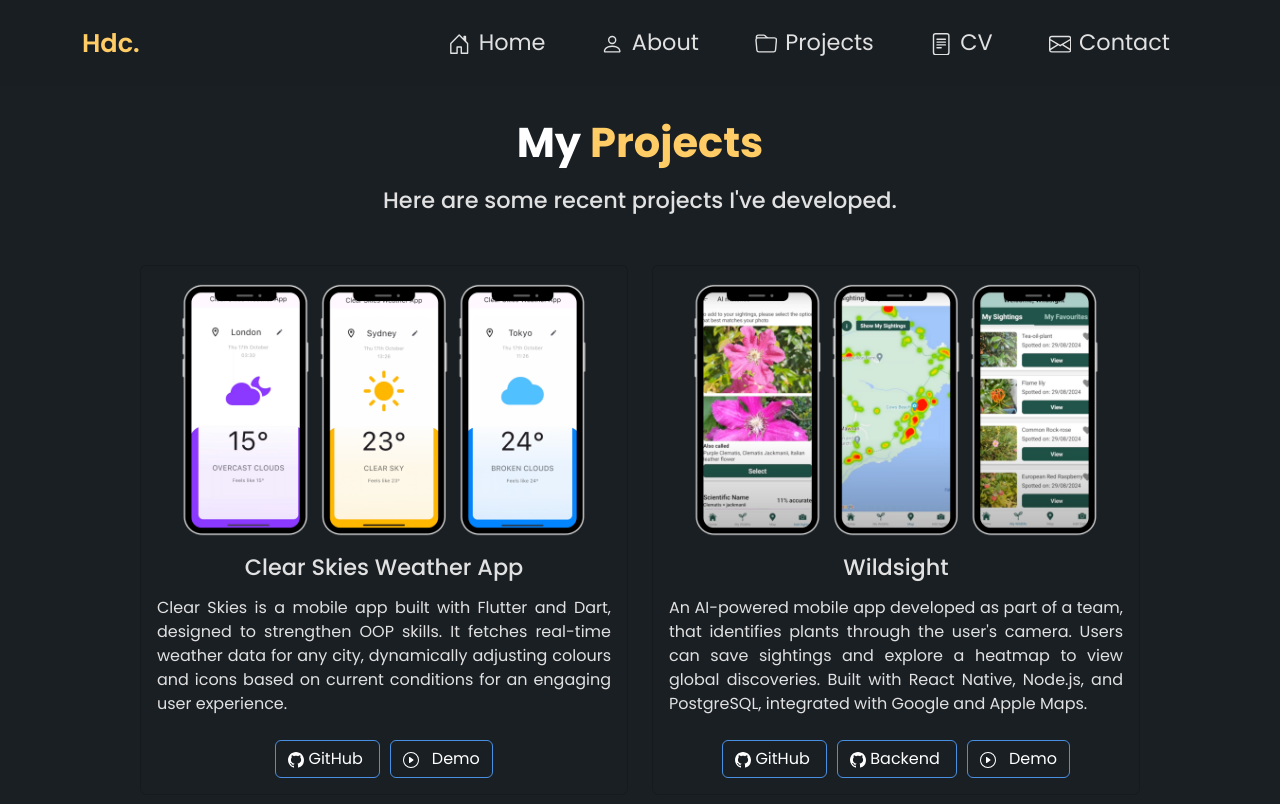
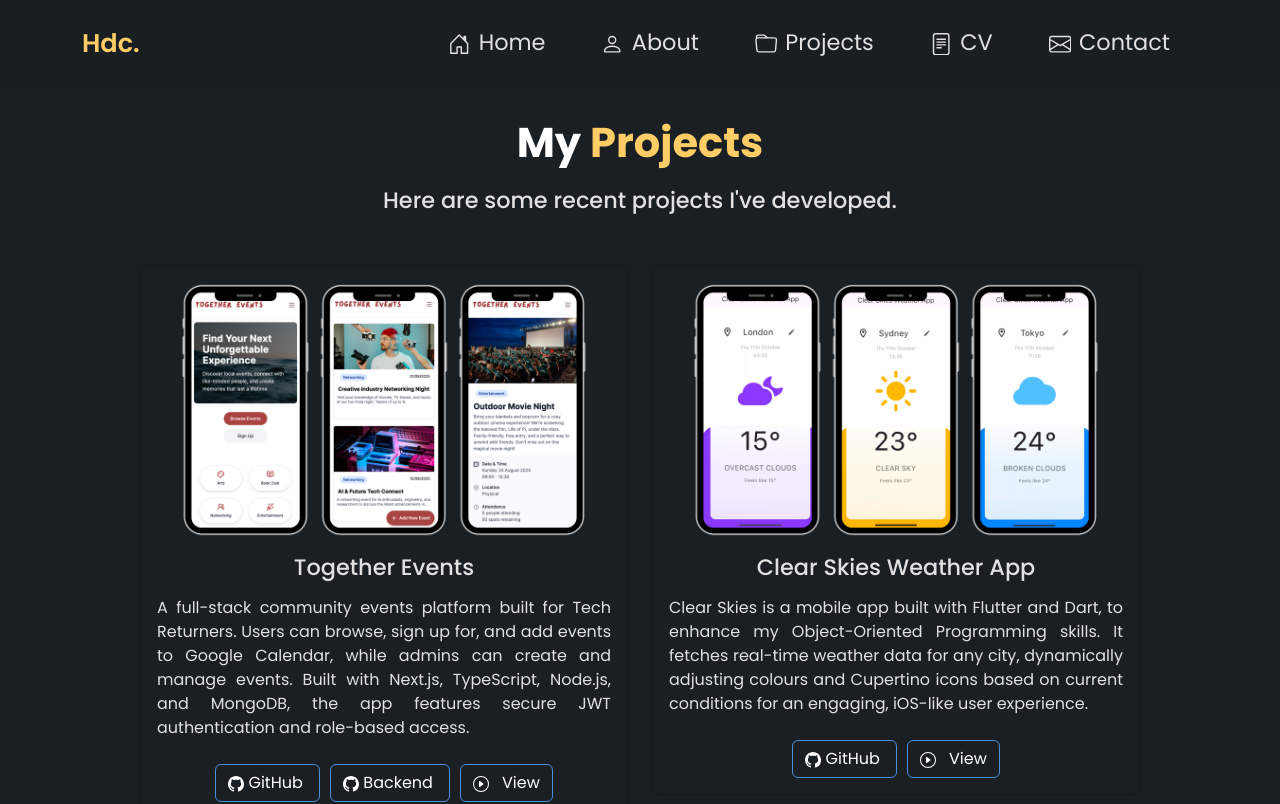
Before and after one commit to hannahchapman79/hannah-chapman-portfolio, a React (Create React App) app: page /projects in a window 1280 px wide. Shown: the top 804 px of the page. Built offline with nearby package versions, Linux system fonts and the light colour scheme.

Commit message:
Adds together events project to portfolio

```diff
--- a/src/components/projects/ProjectCard.jsx
+++ b/src/components/projects/ProjectCard.jsx
@@ -46,7 +46,7 @@ function ProjectCard(props) {
                     target="_blank"
                     style={{ marginLeft: "10px" }}
                 >
-                    <BsPlayCircle /> &nbsp; Demo
+                    <BsPlayCircle /> &nbsp; View
                 </Button>
             </Card.Body>
         </Card>
--- a/src/components/projects/ProjectsGrid.jsx
+++ b/src/components/projects/ProjectsGrid.jsx
@@ -14,11 +14,21 @@ function Projects() {
                 </p>
                 <section className="project-cards">
                 <Row style={{ justifyContent: "center", paddingBottom: "10px" }}>
+                <Col md={4} className="project-card-item">
+                        <ProjectCard
+                            imgPath="/assets/together-events.png"
+                            title="Together Events"
+                            description="A full-stack community events platform built for Tech Returners. Users can browse, sign up for, and add events to Google Calendar, while admins can create and manage events. Built with Next.js, TypeScript, Node.js, and MongoDB, the app features secure JWT authentication and role-based access."
+                            ghLink="https://github.com/hannahchapman79/TogetherEvents-FE"
+                            ghSecondaryLink="https://github.com/hannahchapman79/TogetherEvents-BE"
+                            demoLink="https://together-events.vercel.app/"
+                        />
+                    </Col>
                     <Col md={4} className="project-card-item">
                         <ProjectCard
                             imgPath="/assets/clearskies.png"
                             title="Clear Skies Weather App"
-                            description="Clear Skies is a mobile app built with Flutter and Dart, designed to strengthen OOP skills. It fetches real-time weather data for any city, dynamically adjusting colours and icons based on current conditions for an engaging user experience."
+                            description="Clear Skies is a mobile app built with Flutter and Dart, to enhance my Object-Oriented Programming skills. It fetches real-time weather data for any city, dynamically adjusting colours and Cupertino icons based on current conditions for an engaging, iOS-like user experience."
                             ghLink="https://github.com/hannahchapman79/Clear-Skies-Weather-App"
                             demoLink="https://drive.google.com/file/d/1ae1AzyVsOoVHljPtHj8L2Hk7fjC0QbeS/view?usp=sharing"
                         />
```
Also changed, not shown: public/assets/together-events.png (added).
